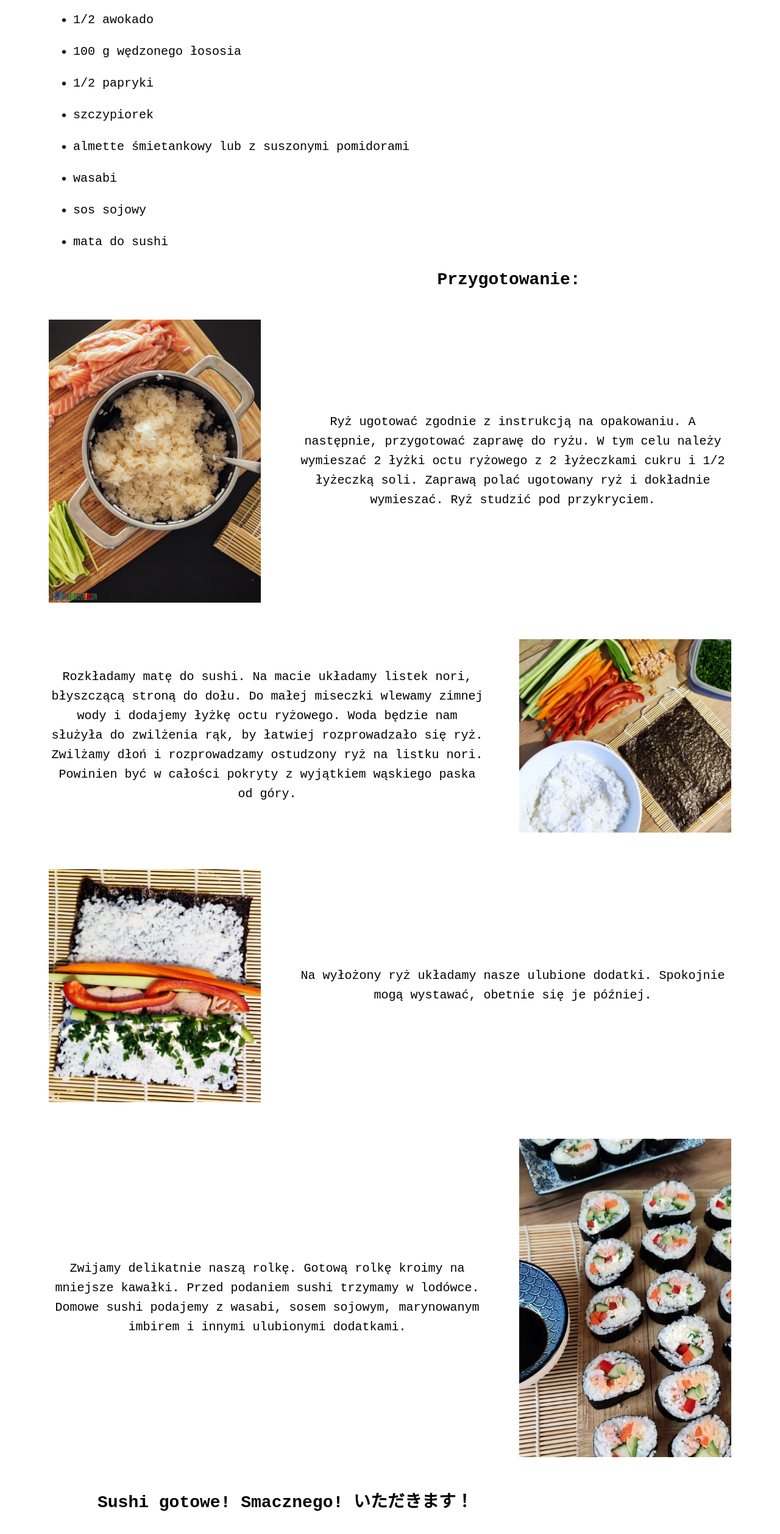
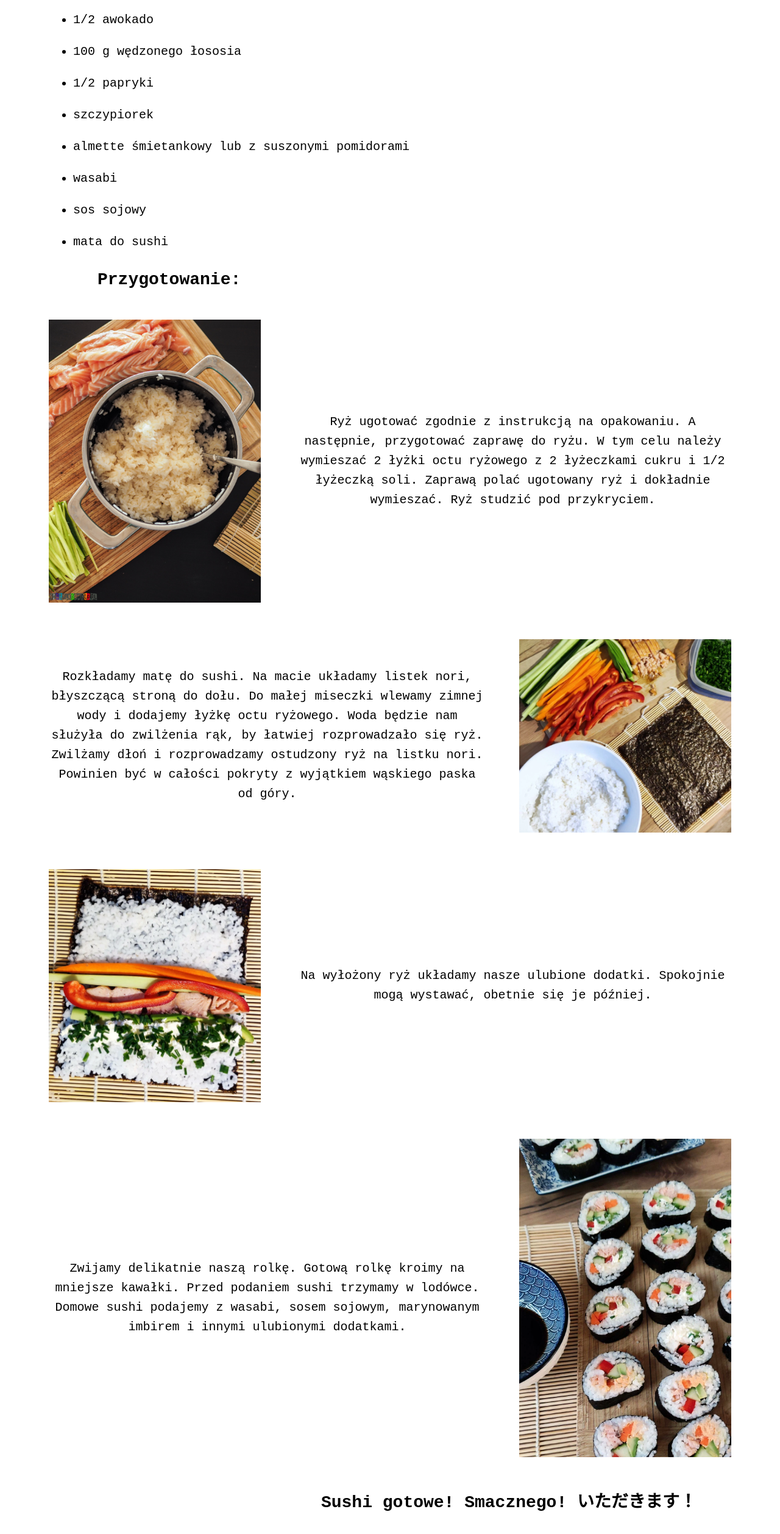
Before and after one commit to alicjapisk/lab1, a plain HTML site: page index.html in a window 1280 px wide. Shown: the part 554-3069 px from the top of the page at 61% size. Drawn offline with Linux system fonts and the light colour scheme.

Commit message:
Update index.html

```diff
--- a/index.html
+++ b/index.html
@@ -30,7 +30,7 @@
       <li>sos sojowy</li>
       <li>mata do sushi</li>
     </ul>
-    <h2 class="header-secondary-left">Przygotowanie:</h2>
+    <h2 class="header-secondary-right">Przygotowanie:</h2>
     <div class="container">
       <img src="ryzdosushi-1.jpeg" alt="ryz" />
       <p class="description">
@@ -66,7 +66,7 @@
       </p>
       <img src="ryzdosushi-4.jpeg" alt="ryz-przygotowanie" />
     </div>
-    <h2 class="header-secondary-right">
+    <h2 class="header-secondary-left">
       Sushi gotowe! Smacznego! いただきます！
     </h2>
   </body>
```
